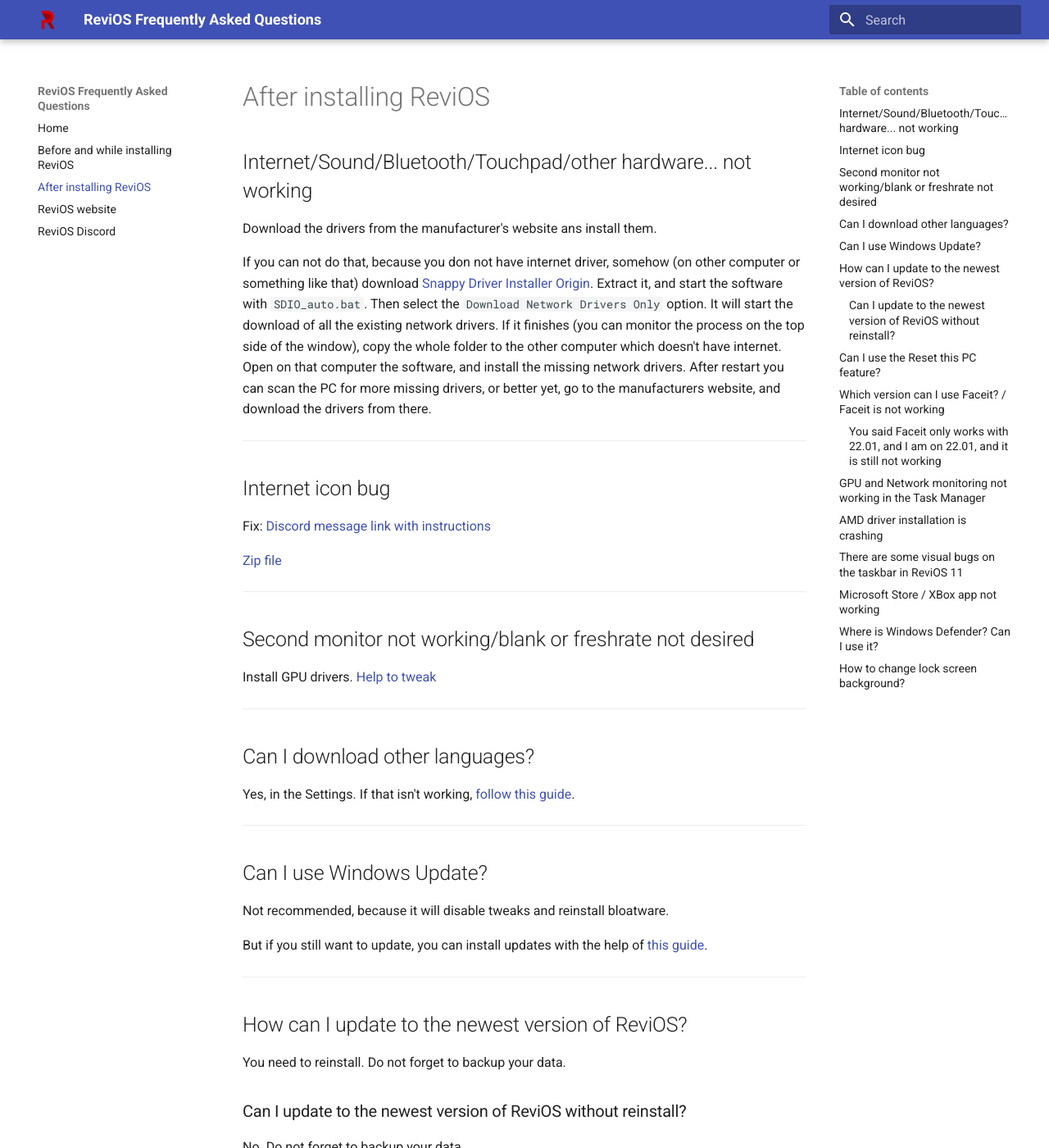
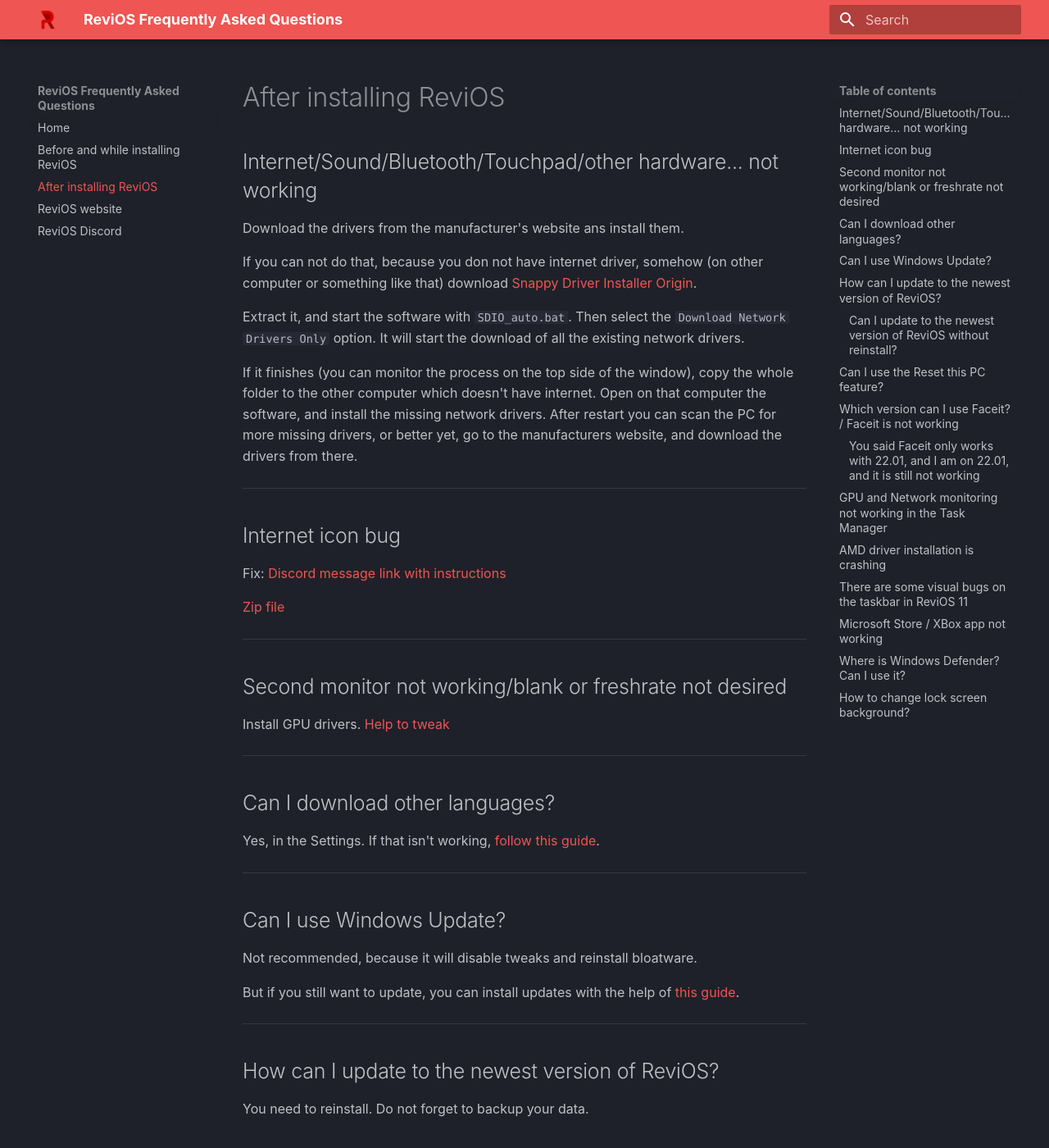
Before and after one commit to dkovacs24/ReviOS_faq, an MkDocs documentation site: the page built from docs/after-install.md, in a window 1280 px wide and 1400 px high. Shown: the whole window at 82% size. Built offline with MkDocs 1.6.1 and Material for MkDocs 9.7.7, drawn with Linux system fonts in a browser that asks for light colours; some web fonts are replaced.

Commit message:
customizing the theme, minor changes in text

```diff
--- a/mkdocs.yml
+++ b/mkdocs.yml
@@ -1,14 +1,20 @@
 site_name: ReviOS Frequently Asked Questions
-theme:
-  name: material
-  logo: img/revision_crop.png
-  favicon: img/revision_crop.png
-
-# repo_url: https://github.com/dkovacs24/ReviOS_faq/
-# site_author: Dawe24
 nav:
     - Home: 'index.md'
     - Before and while installing ReviOS: 'before-install.md'
     - After installing ReviOS: 'after-install.md'
     - ReviOS website: 'https://www.revi.cc/'
     - ReviOS Discord: 'https://discord.gg/962y4pU'
+theme:
+  name: material
+  logo: img/revision_crop.png
+  favicon: img/revision_crop.png
+  palette:
+    scheme: slate
+    primary: red
+    accent: red
+  font:
+    text: Cantarell
+    code: Cantarell
+# repo_url: https://github.com/dkovacs24/ReviOS_faq/
+# site_author: Dawe24
```
Also changed, not shown: docs/after-install.md (+4 -0 lines), docs/before-install.md (+1 -2 lines).
